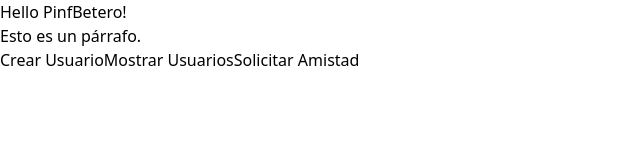
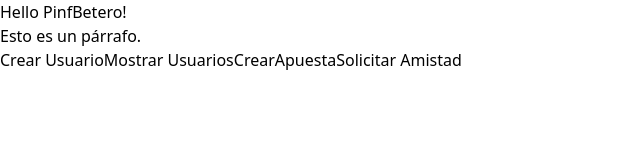
Before and after one commit to RobertoGonzalez-UCA/PinfBet, a React (Create React App) app: page / in a window 1280 px wide. Shown: the top 160 px of the page, without its empty margins (0-640 px from the left). Built offline with nearby package versions, Linux system fonts and the light colour scheme.

Commit message:
Parte Ezequiel

```diff
--- a/src/App.js
+++ b/src/App.js
@@ -3,7 +3,7 @@ import React from "react";
 import initFirebase from "./firebase";
 import "/css/tailwind.css";
 // import "firebase/auth";
-import { createUser, getUsers, solicitarAmistad } from "./db.js";
+import { createUser, getUsers, solicitarAmistad, crearApuesta } from "./db.js";
 
 initFirebase();
 
@@ -15,6 +15,7 @@ export default function App() {
 
       <button onClick={createUser}> Crear Usuario </button>
       <button onClick={getUsers}>Mostrar Usuarios</button>
+      <button onClick={crearApuesta}>CrearApuesta</button>
       <button class="bg-purple" onClick={solicitarAmistad}>
         Solicitar Amistad
       </button>
--- a/src/db.js
+++ b/src/db.js
@@ -78,4 +78,24 @@ export function mostrarAsignaturas() {
 }
 
 //PROBLEMA5:
-export function crearApuesta() {}
+export function crearApuesta() {
+  firebase
+    .firestore()
+    .collection("betContexts")
+    .add({
+      acronym: 'zekeWasHere',
+      uid:666,
+      subjects:{
+        code: 69,
+        degreeId: 6969,
+        name: 'Prueba de si lo he conseguio',
+        year: 9
+      }
+    })
+      .then(function(docRef) {
+      console.log("Document written with ID: ", docRef.id);
+    })
+    .catch(function(error) {
+      console.error("Error adding document: ", error);
+    });
+}
```
